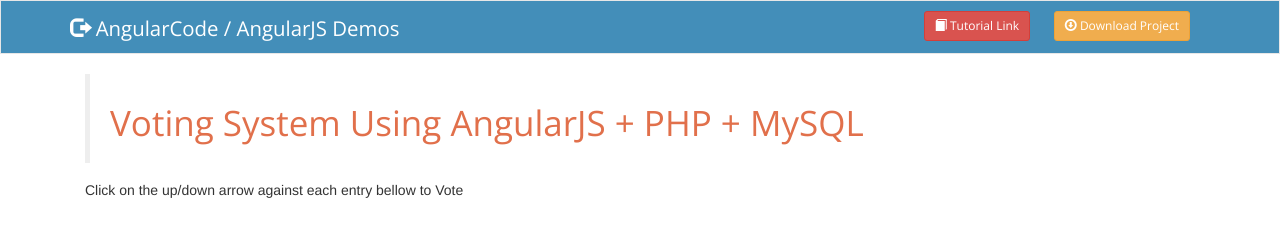
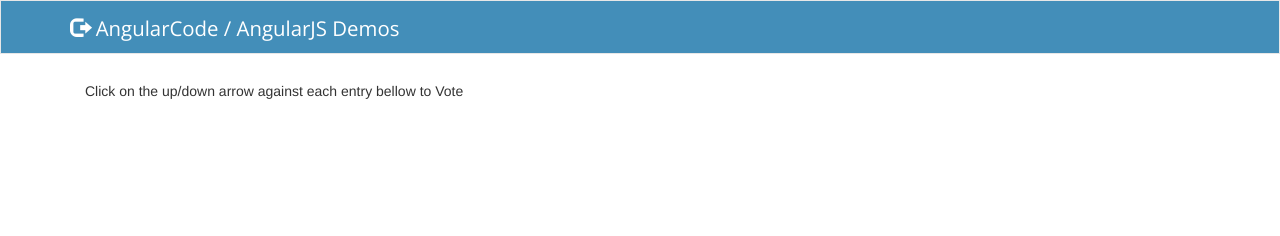
Before and after one commit to Sravanjitesh/ovs, a plain HTML site: page index.html in a window 1280 px wide. Drawn offline with nearby package versions, Linux system fonts and the light colour scheme; files that its build step writes are made by us from their sources; no server answers; files whose address does not match are found by name.

Commit message:
Update index.html

```diff
--- a/index.html
+++ b/index.html
@@ -19,8 +19,7 @@
 
 	</div><!-- /.navbar-header -->
 	<div class="navbar-header pull-right" role="navigation">
-        <a href="http://angularcode.com/voting-system-similar-to-stackoverflow-using-angularjs-php-and-mysql/" class="btn btn-sm btn-danger nav-button-margin"> <i class="glyphicon glyphicon-book"></i>&nbsp;Tutorial Link</a>
-        <a href="http://angularcode.com/download-link/?url=https://app.box.com/s/awhqt6cig7ks8m91dsxu" class="btn btn-sm btn-warning nav-button-margin"> <i class="glyphicon glyphicon-download"></i>&nbsp;Download Project</a>
+
 	</div>
 	</div>
 	</div>
@@ -28,7 +27,7 @@
     	<div class="container">
     		<div class="col-sm-9">
     			<div>
-                <blockquote><h1><a href="http://angularcode.com/voting-system-similar-to-stackoverflow-using-angularjs-php-and-mysql/">Voting System Using AngularJS + PHP + MySQL</a></h1></blockquote>
+
                 <h5>Click on the up/down arrow against each entry bellow to Vote</h5>
 
 <ul class="thumbnails" ng-controller="votingCtrl">
```
